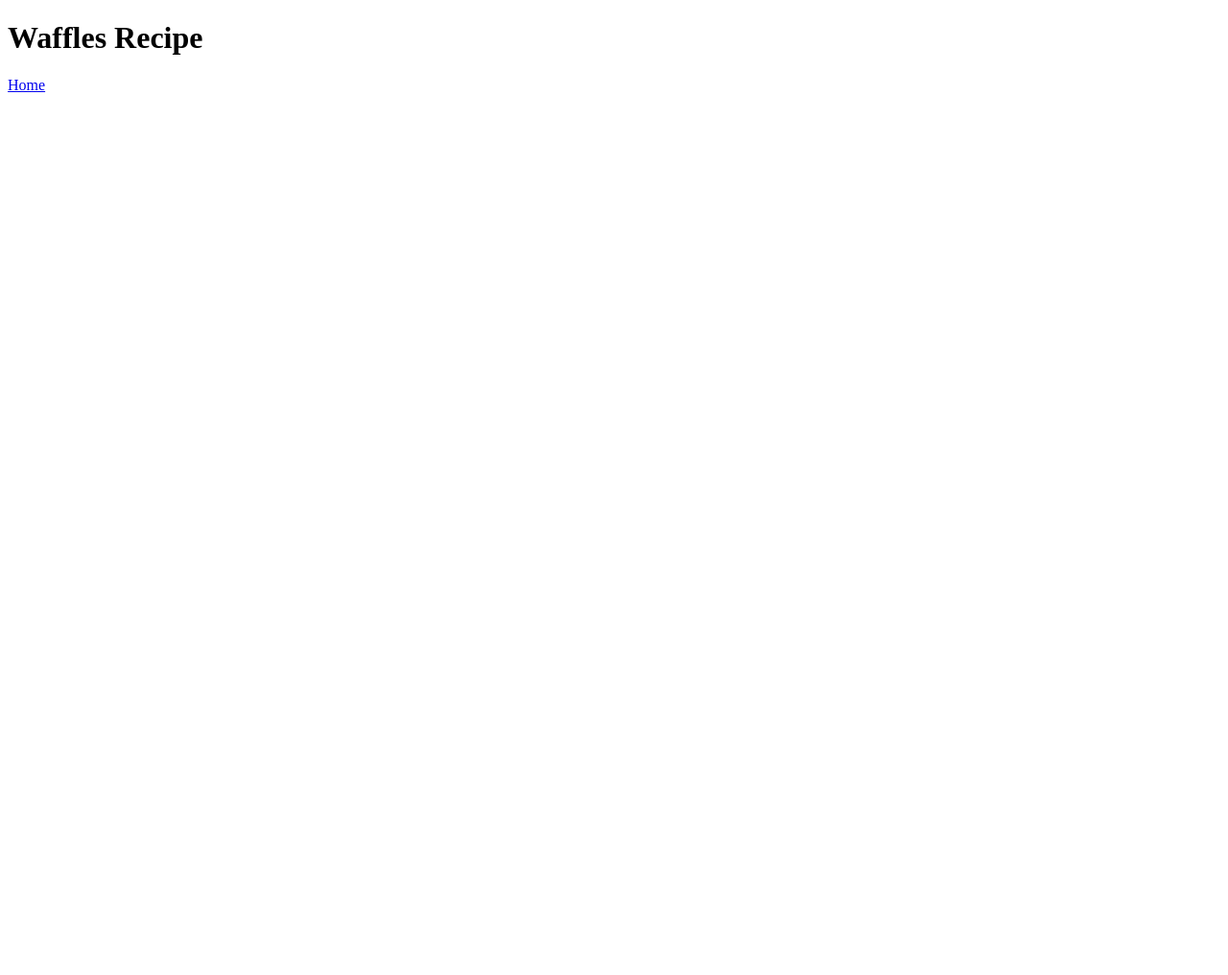
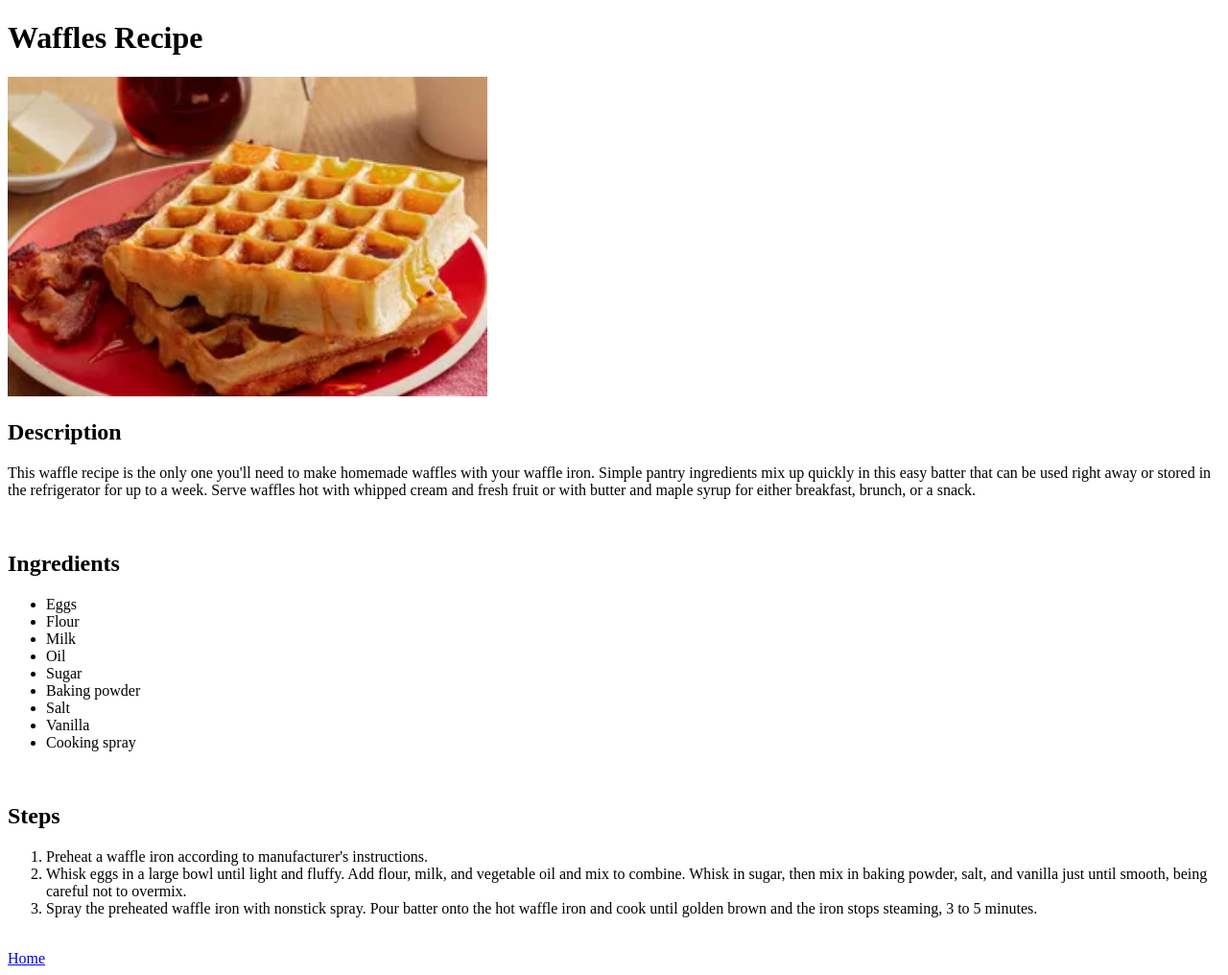
Before and after one commit to YDawoud7/odin-recipes, a plain HTML site: page recipes/waffles.html in a window 1280 px wide. Shown: the whole page at 96% size. Before the commit the page ends 800 px from the top, so only its background shows below. Drawn offline with Linux system fonts and the light colour scheme.

Commit message:
Complete waffles recipe

```diff
--- a/recipes/waffles.html
+++ b/recipes/waffles.html
@@ -7,6 +7,36 @@
 </head>
 <body>
   <h1>Waffles Recipe</h1>
+
+  <img src="/recipe-images/waffles.png" alt="Waffles" width="500"/>
+  <br>
+
+  <h2>Description</h2>
+  <p>This waffle recipe is the only one you'll need to make homemade waffles with your waffle iron. Simple pantry ingredients mix up quickly in this easy batter that can be used right away or stored in the refrigerator for up to a week. Serve waffles hot with whipped cream and fresh fruit or with butter and maple syrup for either breakfast, brunch, or a snack.</p>
+  <br>
+
+  <h2>Ingredients</h2>
+  <ul>
+    <li>Eggs</li>
+    <li>Flour</li>
+    <li>Milk</li>
+    <li>Oil</li>
+    <li>Sugar</li>
+    <li>Baking powder</li>
+    <li>Salt</li>
+    <li>Vanilla</li>
+    <li>Cooking spray</li>
+  </ul>
+  <br>
+
+  <h2>Steps</h2>
+  <ol>
+    <li>Preheat a waffle iron according to manufacturer's instructions.</li>
+    <li>Whisk eggs in a large bowl until light and fluffy. Add flour, milk, and vegetable oil and mix to combine. Whisk in sugar, then mix in baking powder, salt, and vanilla just until smooth, being careful not to overmix.</li>
+    <li>Spray the preheated waffle iron with nonstick spray. Pour batter onto the hot waffle iron and cook until golden brown and the iron stops steaming, 3 to 5 minutes.</li>
+  </ol>
+  <br>
+
   <a href="../index.html">Home</a>
 </body>
 </html>
```
